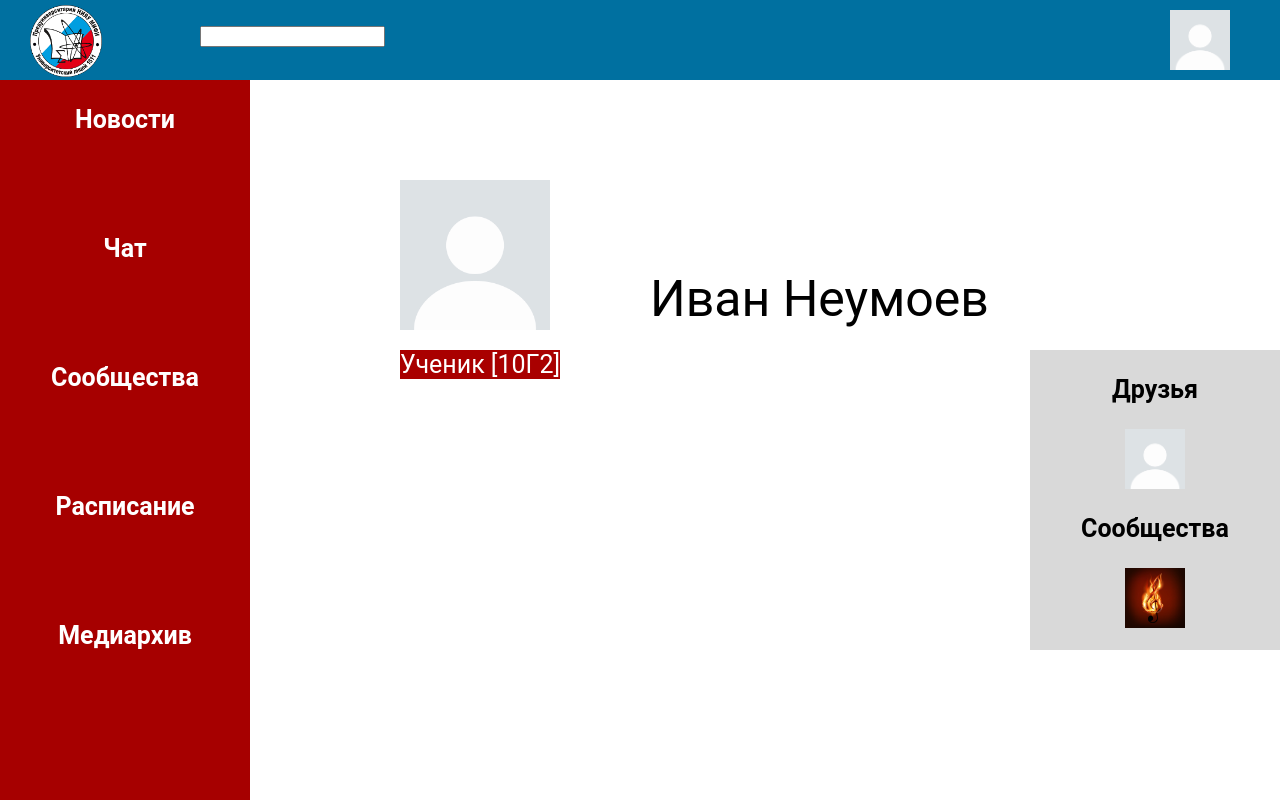
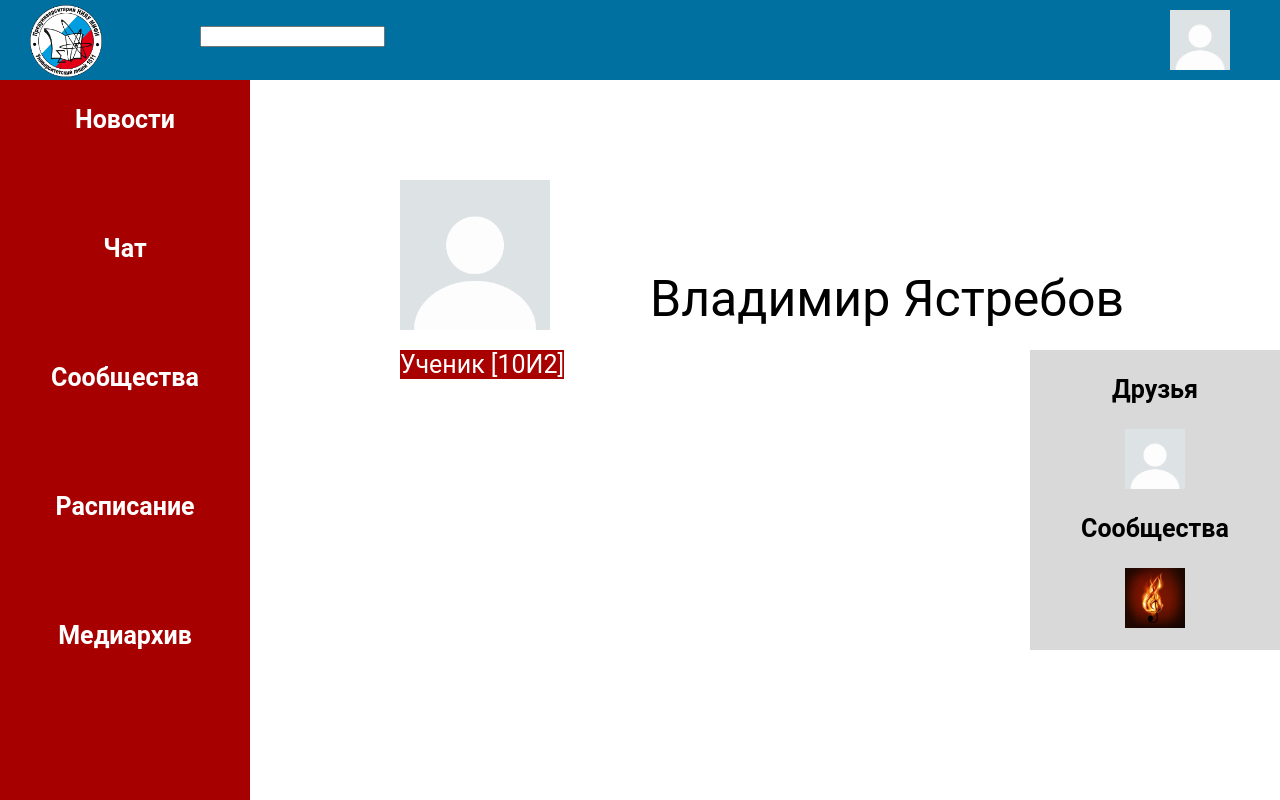
Before and after one commit to Eir-Lemonwind/social_network, a React (Create React App) app: page /profile in a window 1280 px wide. Built offline with nearby package versions, Linux system fonts and the light colour scheme.

Commit message:
Chat update

```diff
--- a/src/Pages/chat.tsx
+++ b/src/Pages/chat.tsx
@@ -33,7 +33,7 @@ const Chat = () => {
         }} className = "chat_button"> Создать чат </button>
         </div>
         {chats.map((chat: any) =>
-        <div className = "chat" onClick={() => {navigate(`/profile`)}}>
+        <div className = "chat" onClick={() => {navigate(`/chat/${chat.id}`)}}>
             {chat.name}
         </div>
         )}
--- a/src/Pages/profile.tsx
+++ b/src/Pages/profile.tsx
@@ -6,8 +6,8 @@ const Profile = () => {
     return (
     <div>
        <div id = "profpic2"> <img src = {require("../Components/profpic.jpg")} height="150" width="150"/> </div>
-       <div id = "profname">Иван Неумоев</div>
-       <div id = "status">Ученик [10Г2] </div>
+       <div id = "profname">Владимир Ястребов</div>
+       <div id = "status">Ученик [10И2]</div>
        <div id = "friends">
         <p>Друзья</p>
         <img src = {require("../Components/profpic.jpg")} height="60" width="60"/>
```
Also changed, not shown: src/Pages/chat_id.tsx (added, +17 -0 lines).
